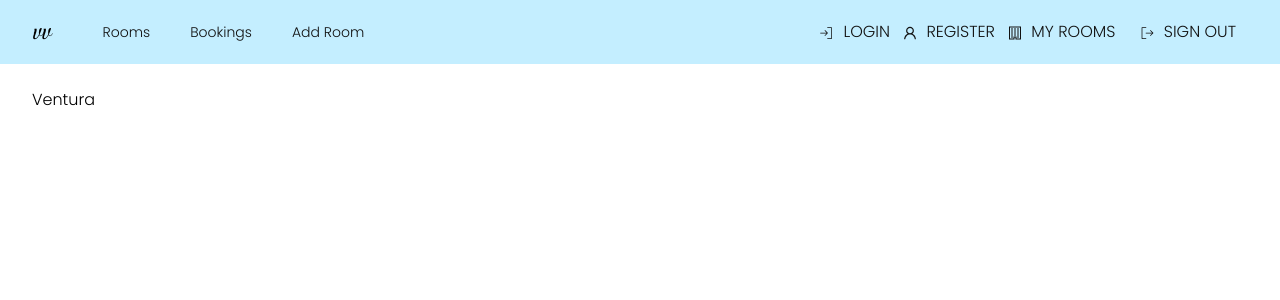
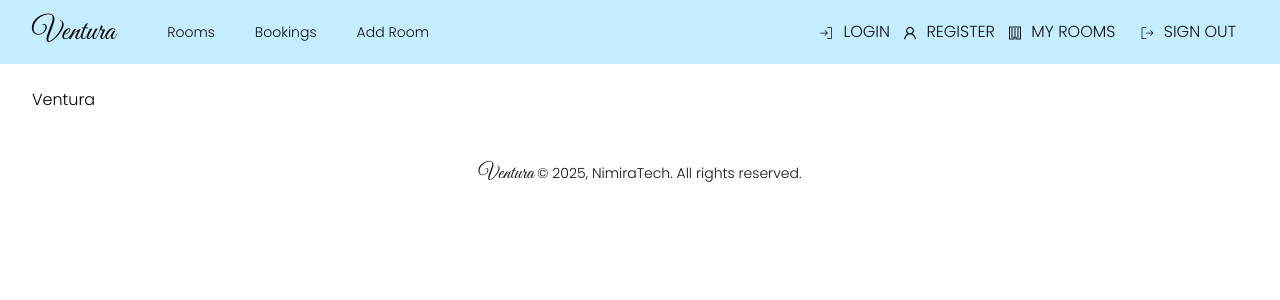
Before and after one commit to Nimira43/Ventura, a Next.js app: page / in a window 1280 px wide. Shown: the top 300 px of the page. Built offline with nearby package versions, Linux system fonts and the light colour scheme.

Commit message:
Footer brought in.

```diff
--- a/app/layout.jsx
+++ b/app/layout.jsx
@@ -1,6 +1,7 @@
 import { Poppins } from 'next/font/google'
 import '@/assets/styles/globals.css'
 import Header from '@/components/Header'
+import Footer from '@/components/Footer'
 
 const poppins = Poppins({
   subsets: ['latin'],
@@ -20,6 +21,7 @@
         <main className='mx-auto max-w-7xl px-4 py-6 sm:px-6 lg:px-8'>
           {children}
         </main>
+        <Footer />
       </body>
     </html>
   )
--- /dev/null
+++ b/components/Footer.jsx
@@ -0,0 +1,15 @@
+const Footer = () => {
+const currentYear = new Date().getFullYear()
+
+  return (
+    <footer className='py-6'>
+    <div className='mx-auto max-w-7xl px-4 sm:px-6 lg:px-8'>
+      <p className='text-center text-sm text-dark'>
+        <span className='logo text-xl'>Ventura </span>&copy; {currentYear}, NimiraTech. All rights reserved.
+      </p>
+    </div>
+  </footer>
+  )
+}
+
+export default Footer
--- a/components/Header.jsx
+++ b/components/Header.jsx
@@ -10,7 +10,7 @@
         <div className='flex h-16 items-center justify-between'>
           <div className='flex items-center'>
             <Link href='/'>
-              <h1 className='text-3xl font-medium logo'>vv</h1>
+              <h1 className='text-3xl font-medium logo'>Ventura</h1>
             </Link>
             <div className='hidden md:block'>
               <div className='ml-10 flex items-baseline space-x-4'>
```
